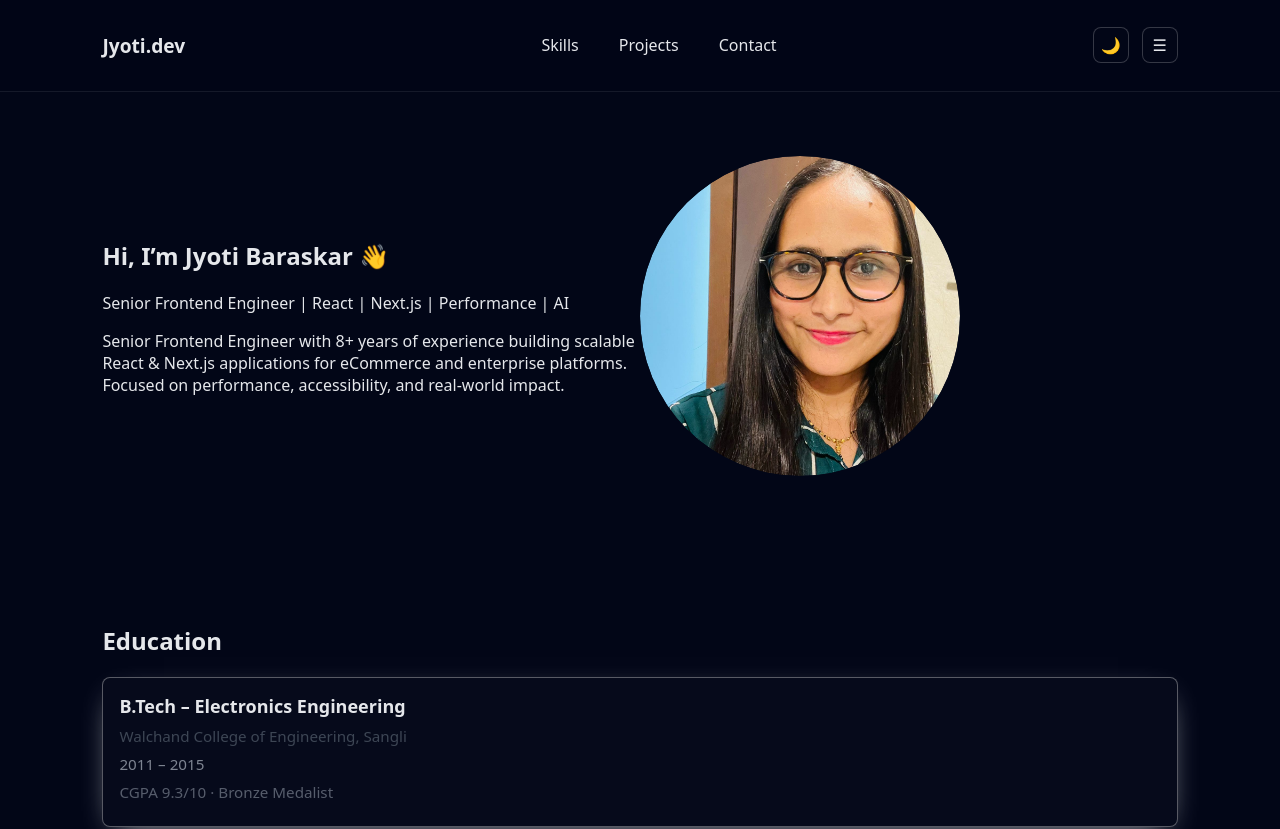
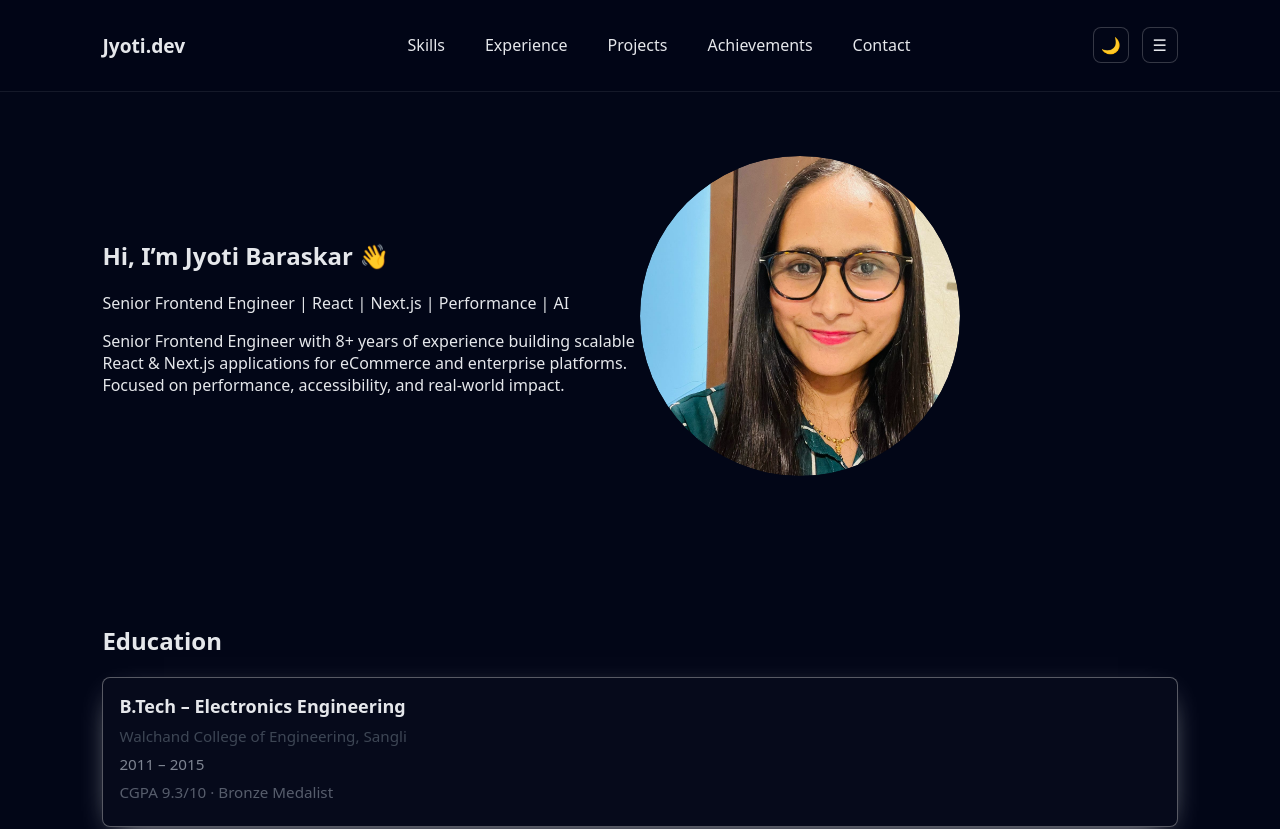
Before and after one commit to magical-soul/my-portfolio, a Next.js app: page / in a window 1280 px wide. Shown: the top 829 px of the page. Built offline with nearby package versions, Linux system fonts and the light colour scheme.

Commit message:
add section links in the nav bar

```diff
--- a/app/components/Achievements/Achievements.jsx
+++ b/app/components/Achievements/Achievements.jsx
@@ -18,7 +18,7 @@ export const achievements = [
 
 export default function Achievements() {
   return (
-    <section className={styles.section}>
+    <section id="achievements" className={styles.section}>
       <h2 className={styles.heading}>Achievements</h2>
 
       <div className={styles.card}>
--- a/app/components/Experience/Experience.jsx
+++ b/app/components/Experience/Experience.jsx
@@ -36,7 +36,7 @@ export const experience = [
 
 export default function Experience() {
   return (
-    <section className={styles.section}>
+    <section id="experience" className={styles.section}>
       <h2 className={styles.title}>Experience</h2>
 
       {experience.map((job, i) => (
--- a/app/components/Navbar/Navbar.jsx
+++ b/app/components/Navbar/Navbar.jsx
@@ -20,8 +20,14 @@ export default function Navbar() {
         <li>
           <a href="#skills">Skills</a>
         </li>
+         <li>
+          <a href="#experience">Experience</a>
+        </li>
         <li>
           <a href="#projects">Projects</a>
+        </li>
+        <li>
+          <a href="#achievements">Achievements</a>
         </li>
         <li>
           <a href="#contact">Contact</a>
```
